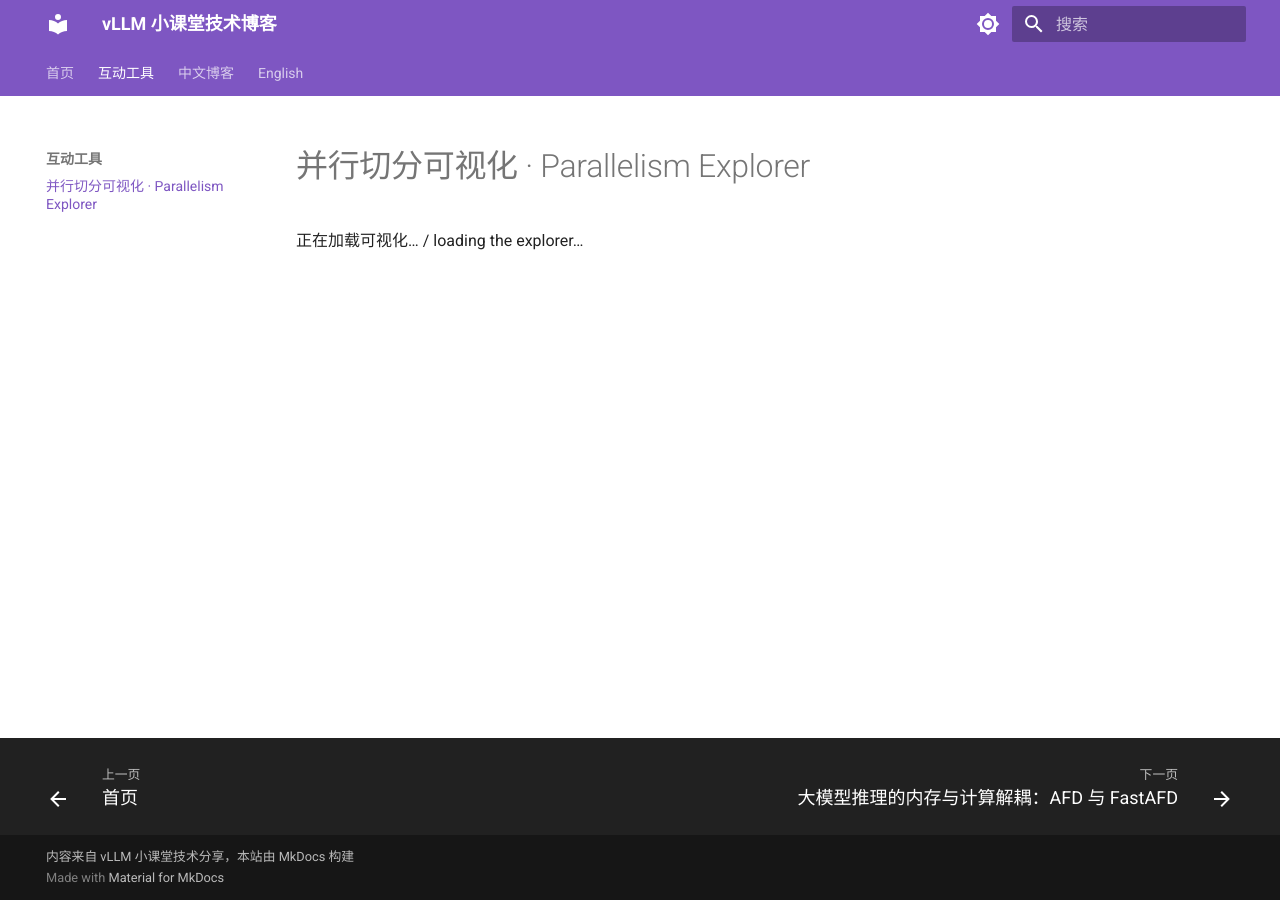
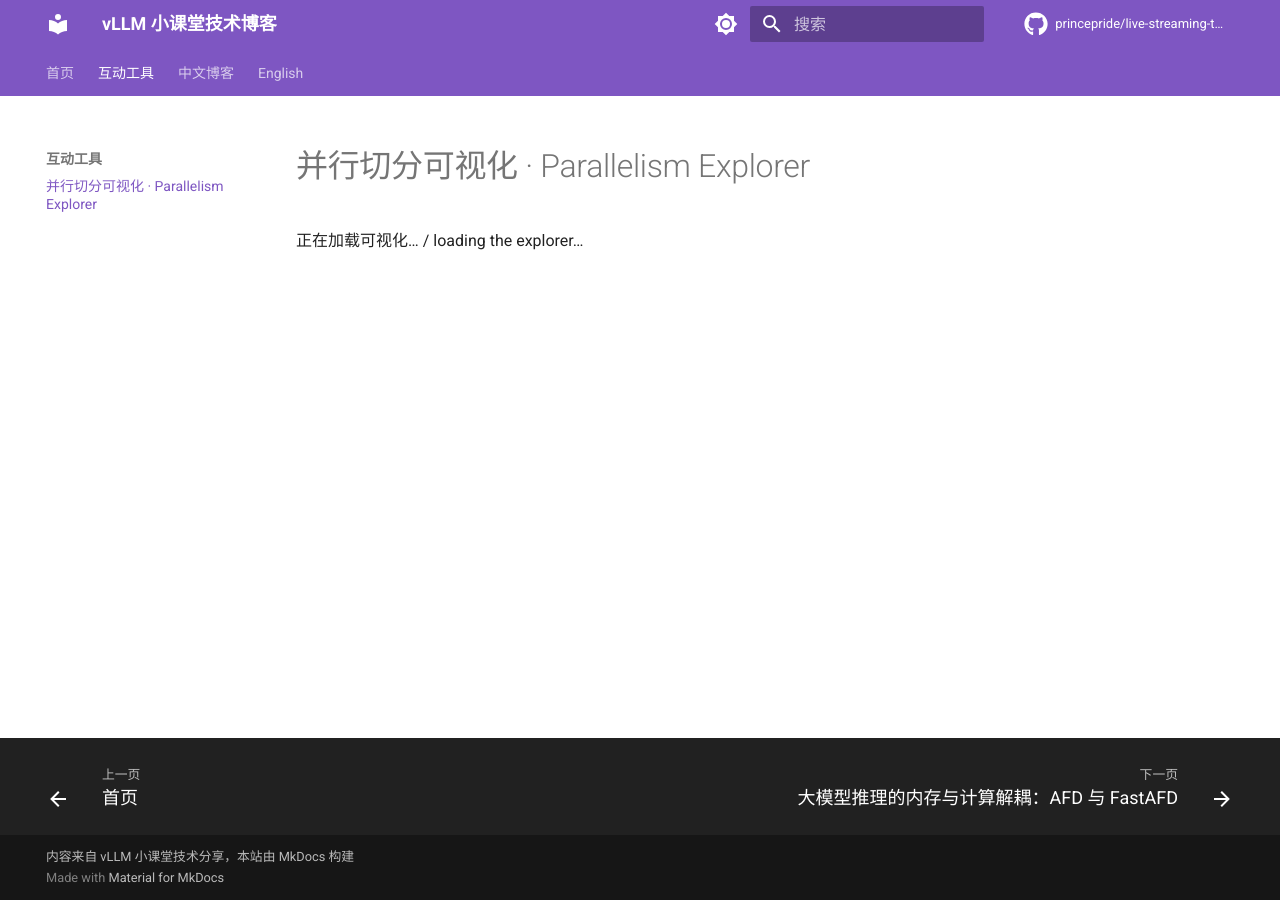
Before and after one commit to princepride/live-streaming-tools, an MkDocs documentation site: the page built from tech_blog_output/parallelism_explorer/index.md, in a window 1280 px wide. Built offline with MkDocs 1.6.1 and Material for MkDocs 9.7.7, drawn with Linux system fonts in a browser that asks for light colours; comment, search, counter and statistics services are not loaded.

Commit message:
add github icon
Signed-off-by: princepride <wangzhipeng628@gmail.com>

```diff
--- a/mkdocs.yml
+++ b/mkdocs.yml
@@ -1,6 +1,8 @@
 site_name: vLLM 小课堂技术博客
 site_description: 从技术视频与课件整理而来的中英文深度技术文章
 site_url: https://princepride.github.io/live-streaming-tools/
+repo_url: https://github.com/princepride/live-streaming-tools
+repo_name: princepride/live-streaming-tools
 docs_dir: tech_blog_output
 site_dir: site
 
@@ -16,6 +18,8 @@ exclude_docs: |
 theme:
   name: material
   language: zh
+  icon:
+    repo: fontawesome/brands/github
   features:
     - navigation.tabs
     - navigation.sections
```
